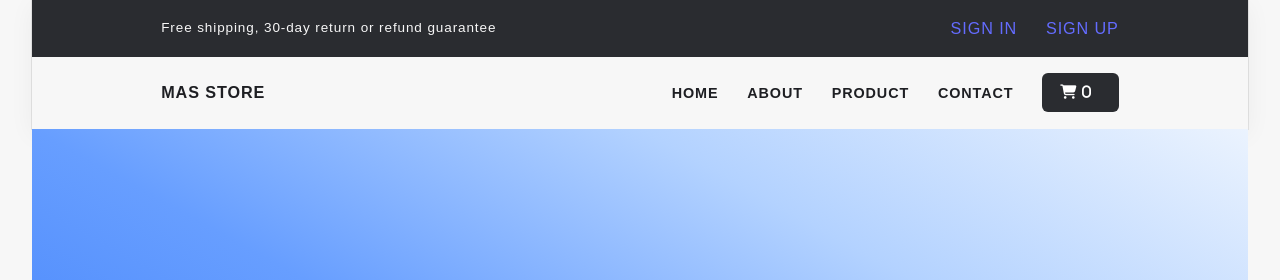
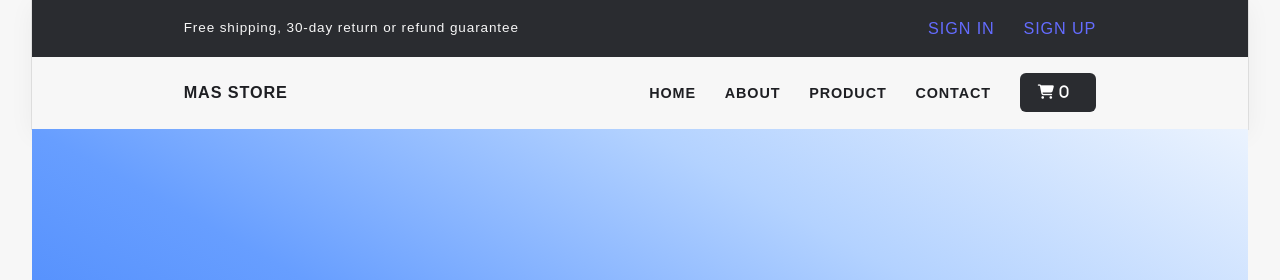
Before and after one commit to Aheed-Siddiqui-Official/E-Commerce-Website, a website built with Vite: page index.html in a window 1280 px wide. Shown: the top 280 px of the page. Built offline with nearby package versions, Linux system fonts and the light colour scheme.

Commit message:
css styling

```diff
--- a/src/style.css
+++ b/src/style.css
@@ -87,7 +87,7 @@ a {
 
 /*! layout */
 .container {
-  max-width: 110rem;
+  max-width: 105rem;
   margin: 0 auto;
   padding: 9.6rem 2.4rem;
 }
```
